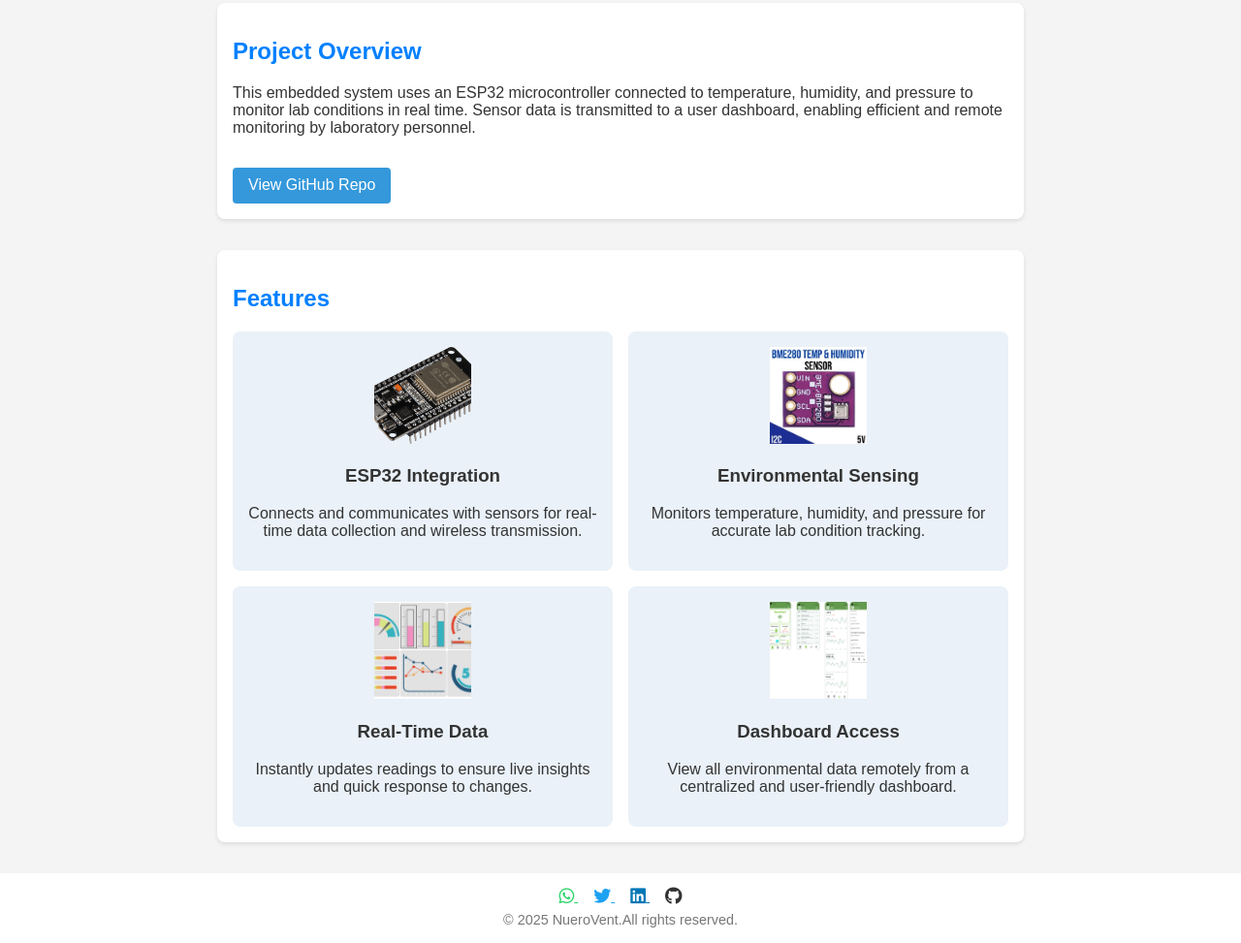
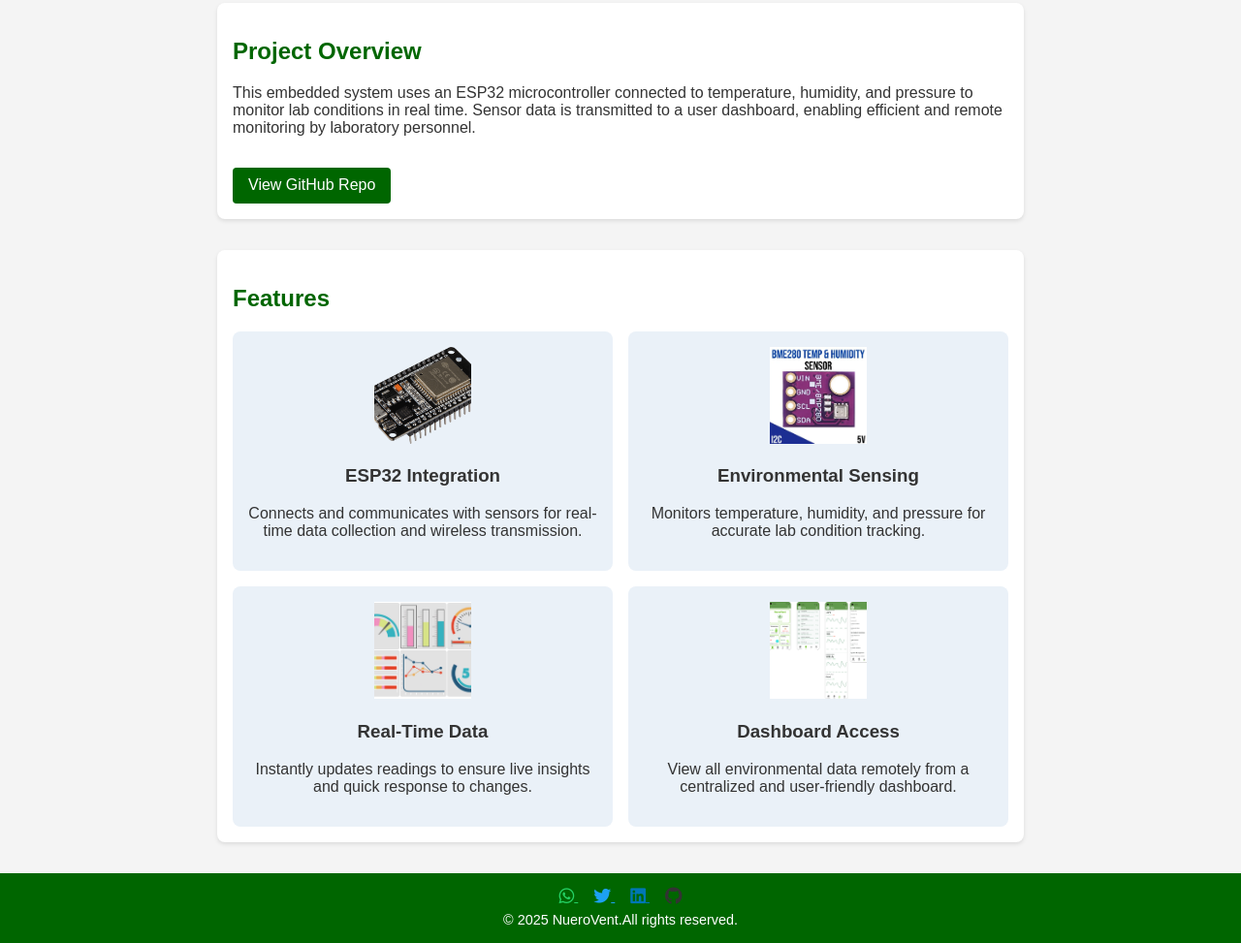
Before and after one commit to KatoDesire63/Mini-Lab-Website, a plain HTML site: page index.html in a window 1280 px wide. Shown: the part 975-1948 px from the top of the page at 97% size. Drawn offline with Linux system fonts and the light colour scheme.

Commit message:
Update styles.css

```diff
--- a/css/styles.css
+++ b/css/styles.css
@@ -6,8 +6,8 @@ body {
     }
 
     header {
-      background: #484848 ;
-      color: #fff;
+      background: #006600;
+      color: #FFFFFF;
       padding: 1rem;
       text-align: center;
     }
@@ -21,16 +21,20 @@ body {
       box-shadow: 0 2px 4px rgba(0, 0, 0, 0.1);
     }
 
-    h1, h2 {
-      color: 	#0080ff;
+    h1 {
+      color: #FFFFFF
+    }
+
+    h2 {
+      color: 	#006600;
     }
 
     footer {
       text-align: center;
       padding: 1rem;
       font-size: 0.9rem;
-      color: #777;
-      background: #fff;
+      color: #FFFFFF;
+      background: #006600;
     }
 
     footer a i:hover {
@@ -43,14 +47,14 @@ body {
       display: inline-block;
       margin-top: 1rem;
       padding: 0.6rem 1rem;
-      background-color: #3498db;
-      color: #fff;
+      background-color: #006600;
+      color: #FFFFFF;
       text-decoration: none;
       border-radius: 4px;
     }
 
     .button:hover {
-      background-color: blue;
+      background-color: #006600;
     }
 
     .features-container {
```
